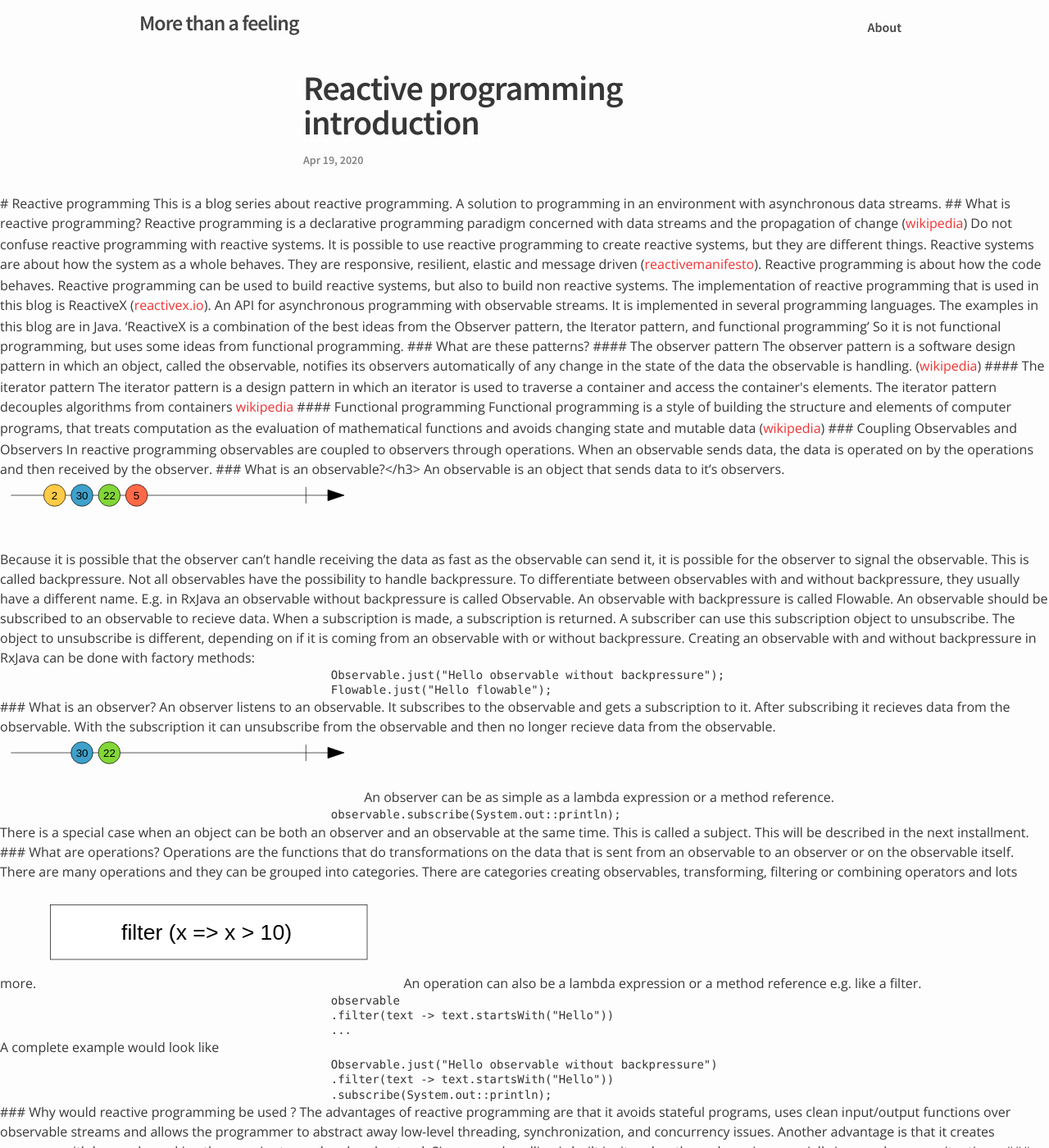
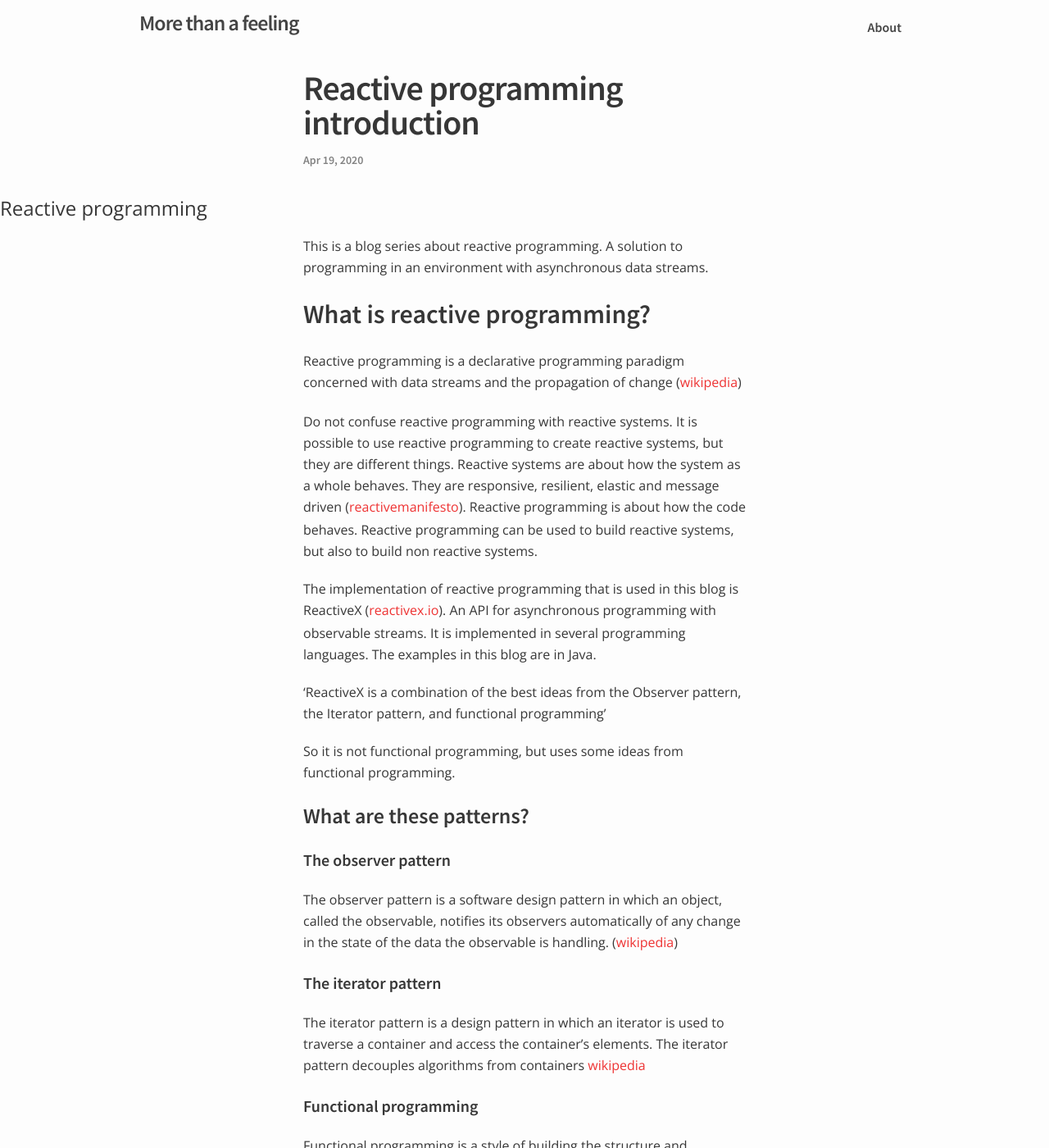
Before and after one commit to tikal86/tikal86.github.io, a Jekyll site: the page built from _posts/2020-04-19-reactive-programming-introduction.md, in a window 1280 px wide and 1400 px high. Shown: the whole window at 82% size. Built offline with Jekyll 4.4.1, drawn with Linux system fonts in a browser that asks for light colours; some of the changed text lies outside the part shown.

Commit message:
Fixing markdown

````diff
--- a/_posts/2020-04-19-reactive-programming-introduction.md
+++ b/_posts/2020-04-19-reactive-programming-introduction.md
@@ -4,12 +4,12 @@ title:  "Reactive programming introduction"
 date:   2020-04-19 11:40:59
 categories: reactive programming
 ---
-<html>
-<body>
 
 # Reactive programming
 
+
 This is a blog series about reactive programming. A solution to programming in an environment with asynchronous data streams.
+
 
 ## What is reactive programming?
 
@@ -29,7 +29,9 @@ So it is not functional programming, but uses some ideas from functional program
 
 ### What are these patterns?
 
+
 #### The observer pattern
+
 
 The observer pattern is a software design pattern in which an object, called the observable, notifies its observers automatically of any change in the state of the data the observable is handling. (<a href="https://en.wikipedia.org/wiki/Observer_pattern">wikipedia</a>)
 
@@ -37,11 +39,13 @@ The observer pattern is a software design pattern in which an object, called the
 
 #### The iterator pattern
 
+
 The iterator pattern is a design pattern in which an iterator is used to traverse a container and access the container's elements. The iterator pattern decouples algorithms from containers <a href="https://en.wikipedia.org/wiki/Iterator_pattern">wikipedia</a>
 
 
 
 #### Functional programming
+
 
 Functional programming is a style of building the structure and elements of computer programs, that treats computation as the evaluation of mathematical functions and avoids changing state and mutable data (<a href="https://en.wikipedia.org/wiki/Functional_programming">wikipedia</a>)
 
@@ -78,11 +82,10 @@ An observable should be subscribed to an observable to recieve data. When a subs
 
 Creating an observable with and without backpressure in RxJava can be done with factory methods:
 
-<pre language="java">
+```java
     Observable.just("Hello observable without backpressure");
     Flowable.just("Hello flowable");
-</pre>
-
+```
 
 ### What is an observer?
 
@@ -103,9 +106,10 @@ An observer listens to an observable. It subscribes to the observable and gets a
 
 
 An observer can be as simple as a lambda expression or a method reference.
-<pre language="java">
+
+```java
     observable.subscribe(System.out::println);
-</pre>
+```
 
 
 
@@ -131,18 +135,18 @@ Operations are the functions that do transformations on the data that is sent fr
 
 An operation can also be a lambda expression or a method reference e.g. like a filter.
 
-<pre language="java">
+```java
     observable
     .filter(text -> text.startsWith("Hello"))
     ...
-</pre>
+```
 
 A complete example would look like
-<pre language="java">
+~~~java
     Observable.just("Hello observable without backpressure")
     .filter(text -> text.startsWith("Hello"))
     .subscribe(System.out::println);
-</pre>
+~~~
 
 
 ### Why would reactive programming be used ?
@@ -173,15 +177,11 @@ The next installment will talk about what types of observables and observers the
 
 ### References
 
-<ol>
-    <li><a href="https://en.wikipedia.org/wiki/Reactive_programming">Reactive_programming</a></li>
-    <li><a href="https://www.reactivemanifesto.org/">reactivemanifesto</a></li>
-    <li><a href="http://reactivex.io">reactivex.io</a></li>
-    <li><a href="https://en.wikipedia.org/wiki/Observer_pattern">Observer pattern</a></li>
-    <li><a href="https://en.wikipedia.org/wiki/Iterator_pattern">Iterator pattern</a></li>
-    <li><a href="https://en.wikipedia.org/wiki/Functional_programming">Functional programming</a></li>
-</ol>
+1. [Reactive_programming](https://en.wikipedia.org/wiki/Reactive_programming)
+2. [reactivemanifesto](https://www.reactivemanifesto.org/)
+3. [reactivex.io](http://reactivex.io)
+4. [Observer pattern](https://en.wikipedia.org/wiki/Observer_pattern)
+5. [Iterator pattern](https://en.wikipedia.org/wiki/Iterator_pattern)
+6. [Functional programming](https://en.wikipedia.org/wiki/Functional_programming)
 
 PS: the images are created similar to the one from <a href="https://rxmarbles.com/">rxmarbles</a> to prevent having another display language for reactive programming.
-</body>
-</html>
````
